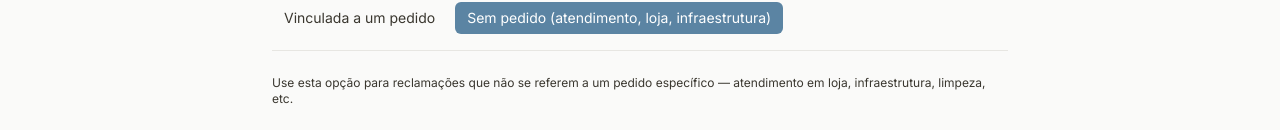
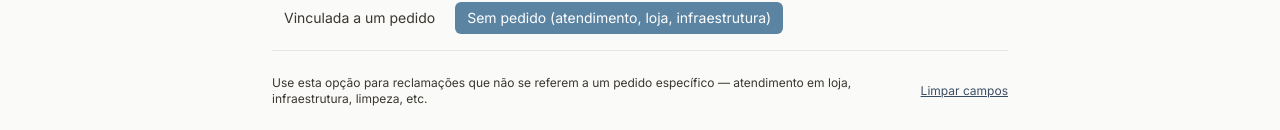
Before and after one commit to Suporte-Biscoite/biscoite_registros_reclamacoes, a Next.js app: page /nova-reclamacao in a window 1280 px wide. Both pictures are taken after a click on the button "Sem pedido (atendimento, loja, infraestrutura)". Shown: the part 141-271 px from the top of the page. Built offline with nearby package versions, Linux system fonts and the light colour scheme; no server answers; the database is empty.

Commit message:
Limpa campos ao trocar de aba e adiciona botao de limpar no modo sem pedido

```diff
--- a/src/components/ComplaintForm.tsx
+++ b/src/components/ComplaintForm.tsx
@@ -173,27 +173,20 @@ export function ComplaintForm() {
     setForm((prev) => ({ ...prev, [campo]: valor }));
   }
 
-  function handleTrocarModo(novoModo: "com_pedido" | "sem_pedido") {
-    setModo(novoModo);
-    setErro(null);
-    if (novoModo === "sem_pedido") {
-      setForm((prev) => ({
-        ...prev,
-        numeroPedido: "",
-        idPedidoNexaas: "",
-        dataPedido: "",
-        valorPedido: "",
-        pedidoLocalizado: false
-      }));
+  function limparCampos() {
+    setForm(ESTADO_INICIAL);
     setItensPedido([]);
     setCanalVendaOriginal(null);
     setNumeroPedidoEhIdNexaas(false);
     setPedidoSnapshot(null);
     setMensagemBuscaCliente(null);
-      setMostrarFormulario(true);
-    } else {
-      setMostrarFormulario(false);
+    setErro(null);
   }
+
+  function handleTrocarModo(novoModo: "com_pedido" | "sem_pedido") {
+    setModo(novoModo);
+    limparCampos();
+    setMostrarFormulario(novoModo === "sem_pedido");
   }
 
   async function handleSubmit(e: React.FormEvent) {
@@ -282,10 +275,19 @@ export function ComplaintForm() {
       )}
 
       {modo === "sem_pedido" && (
+        <div className="flex items-center justify-between gap-3">
           <p className="text-xs text-base-800">
             Use esta opção para reclamações que não se referem a um pedido específico —
             atendimento em loja, infraestrutura, limpeza, etc.
           </p>
+          <button
+            type="button"
+            onClick={limparCampos}
+            className="focus-ring shrink-0 text-xs text-slate2-600 underline hover:text-slate2-500"
+          >
+            Limpar campos
+          </button>
+        </div>
       )}
 
       {mostrarFormulario && (
```
Lines whose indentation alone changed are shown as unchanged.
